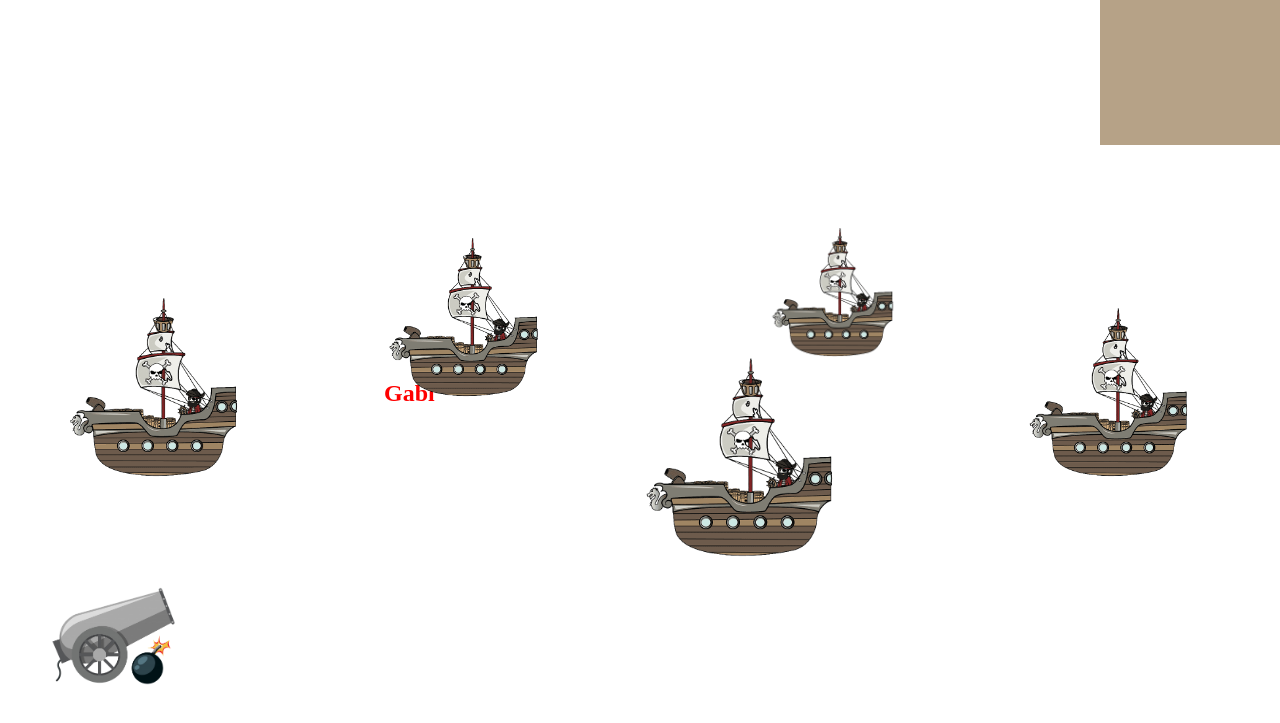
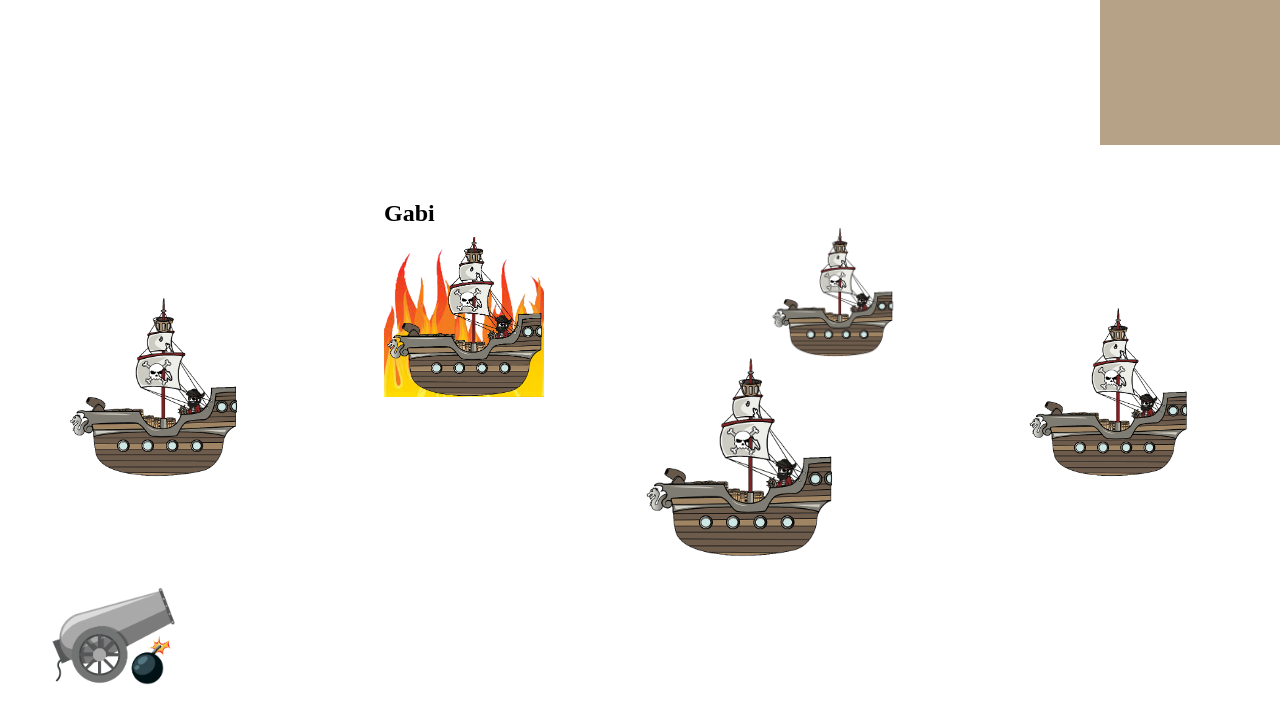
Before and after one commit to crismouta/boats_of_doom, a plain HTML site: page index.html in a window 1280 px wide. Both pictures are taken after a click on the picture 113 px from the left and 715 px from the top of the page. Shown: the part 79-802 px from the top of the page. Drawn offline with Linux system fonts and the light colour scheme.

Commit message:
nombres aleatorios

```diff
--- a/assets/scripts/index.js
+++ b/assets/scripts/index.js
@@ -4,9 +4,15 @@ const cannonButton = document.querySelector(".cannon")
 
 function functionPack() {
     getRandomName(participantsList)
+    fireBoat()
     //printRandomName()
     //deleteName()
     consolelog()
+}
+
+function fireBoat() {
+    let getBoat = document.querySelector(".boat2")
+    getBoat.src = "./assets/img/fireboat.png"
 }
 
 function getRandomName(lista) {
--- a/index.html
+++ b/index.html
@@ -21,7 +21,7 @@
             </div>
 
             <div class="fireboatBlock">
-                <h2 class="result">David<img class="fireboat" src="./assets/img/fireboat.png" alt="Fire Boat"></h2>
+                <h2 class="result"></h2>
             </div>
 
             <div class="boatBlock1">
--- a/style.css
+++ b/style.css
@@ -5,10 +5,6 @@ body{
 
 h1 {
     margin: 0;
-}
-
-h2 {
-    color: red;
 }
 
 .header-title {
@@ -30,7 +26,7 @@ h2 {
 .result{
     position: absolute;
     left: 35%;
-    bottom: 65%;
+    bottom: 180px;
 }
 
 .inputContainer {
@@ -102,10 +98,6 @@ h2 {
 .boat2 {
     width: 160px;
     height: 160px;
-}
-
-.boat2:active {
-    display: none;
 }
 
 .boatBlock2 {
```
